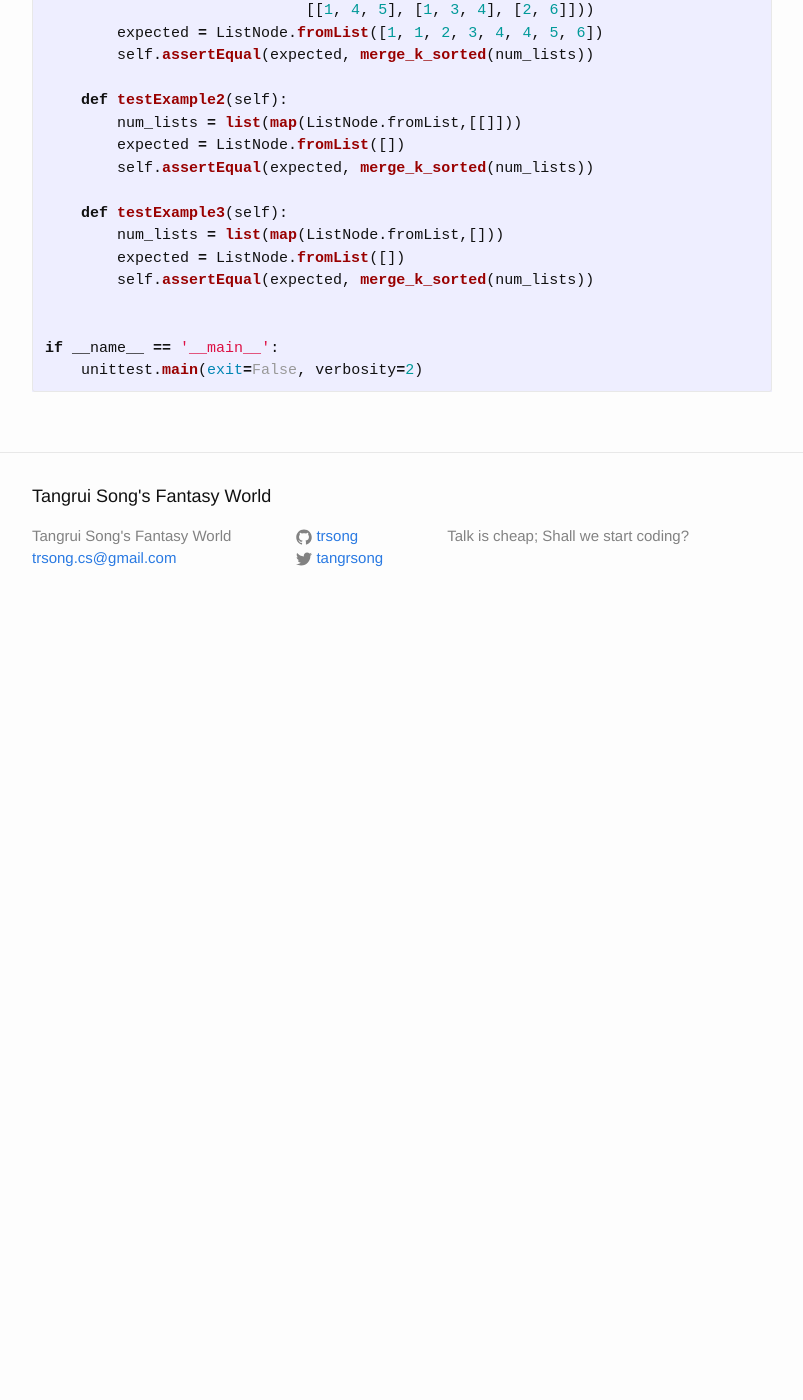
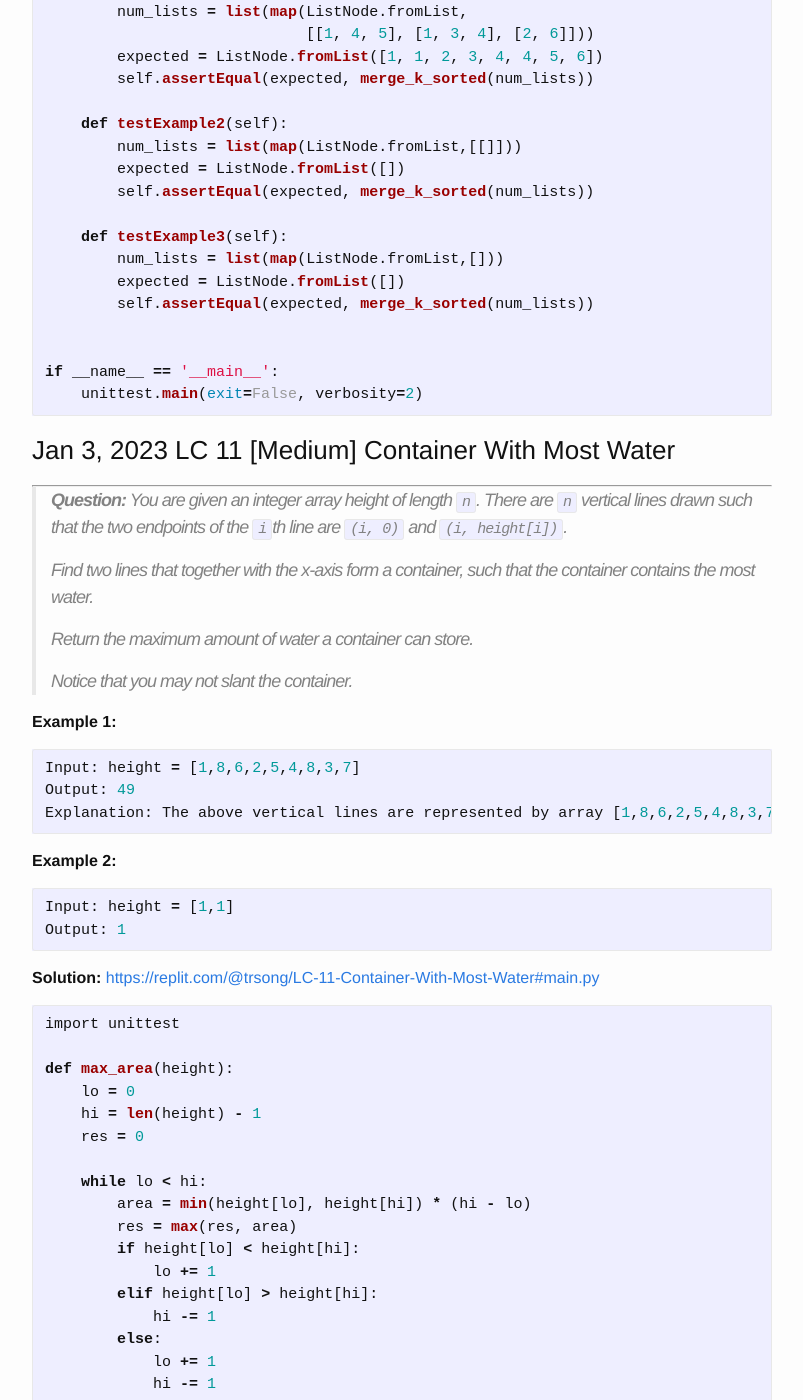
Before and after one commit to trsong/trsong.github.io, a Jekyll site: the page built from _posts/2023-01-01-DailyQuestions.md, in a window 1280 px wide and 1400 px high, scrolled down 5555 px. Shown: the whole window, without its empty margins (238-1041 px from the left). Built offline with Jekyll 4.4.1, drawn with Linux system fonts in a browser that asks for light colours; before the commit the page ends 6185 px from its top, so only the background shows below that; some of the changed text lies outside the part shown.

Commit message:
Add Jan 3 question.

````diff
--- a/_posts/2023-01-01-DailyQuestions.md
+++ b/_posts/2023-01-01-DailyQuestions.md
@@ -272,3 +272,68 @@ class MergeKSortedSpec(unittest.TestCase):
 if __name__ == '__main__':
     unittest.main(exit=False, verbosity=2)
 ```
+
+### Jan 3, 2023 LC 11 \[Medium\] Container With Most Water
+---
+> **Question:** You are given an integer array height of length `n`. There are `n` vertical lines drawn such that the two endpoints of the `i`th line are `(i, 0)` and `(i, height[i])`.
+>
+> Find two lines that together with the x-axis form a container, such that the container contains the most water.
+>
+> Return the maximum amount of water a container can store.
+>
+> Notice that you may not slant the container.
+
+**Example 1:**
+
+```py
+Input: height = [1,8,6,2,5,4,8,3,7]
+Output: 49
+Explanation: The above vertical lines are represented by array [1,8,6,2,5,4,8,3,7]. In this case, the max area of water (blue section) the container can contain is 49.
+```
+
+**Example 2:**
+
+```py
+Input: height = [1,1]
+Output: 1
+```
+
+**Solution:** [https://replit.com/@trsong/LC-11-Container-With-Most-Water#main.py](https://replit.com/@trsong/LC-11-Container-With-Most-Water#main.py)
+
+```py
+import unittest
+
+def max_area(height):
+    lo = 0
+    hi = len(height) - 1
+    res = 0
+
+    while lo < hi:
+        area = min(height[lo], height[hi]) * (hi - lo)
+        res = max(res, area)
+        if height[lo] < height[hi]:
+            lo += 1
+        elif height[lo] > height[hi]:
+            hi -= 1
+        else:
+            lo += 1
+            hi -= 1
+    return res
+
+
+class MaxAreaSpec(unittest.TestCase):
+
+    def testExample1(self):
+        self.assertEqual(49, max_area([1, 8, 6, 2, 5, 4, 8, 3, 7]))
+
+    def testExample2(self):
+        self.assertEqual(1, max_area([1, 1]))
+
+
+if __name__ == '__main__':
+    unittest.main(exit=False, verbosity=2)
+```
+
+**Failed Attempts:**
+
+> Rev 1: Do not be confused with LC 42 Trapping Rain Water. This question is about pruning impossible choices
````
